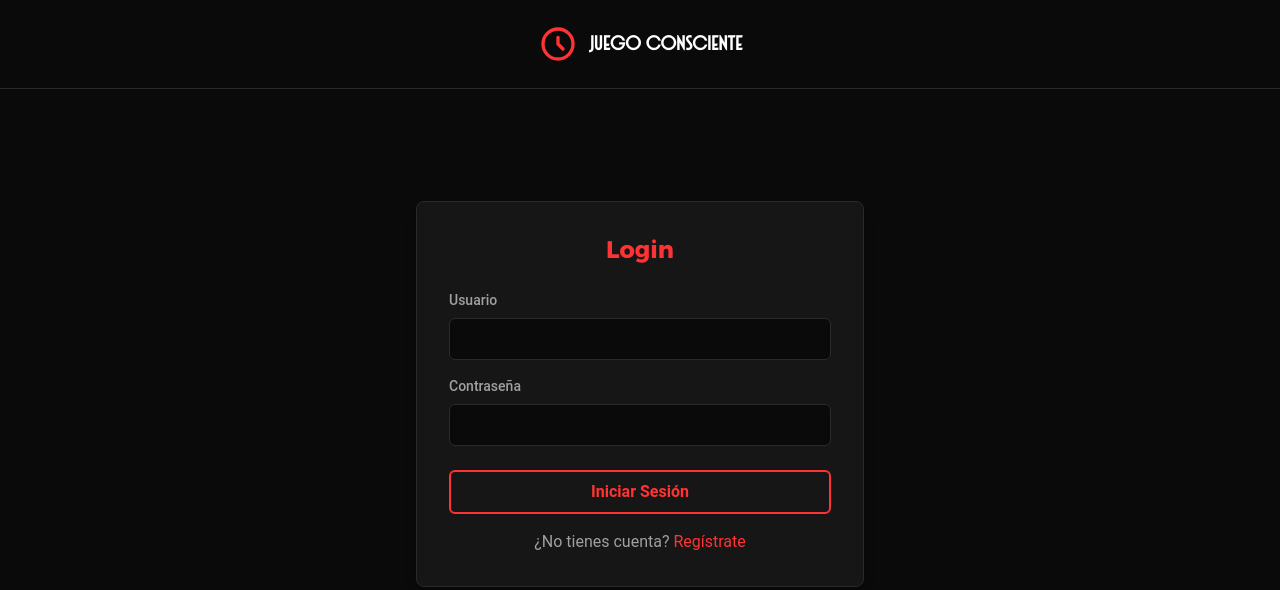
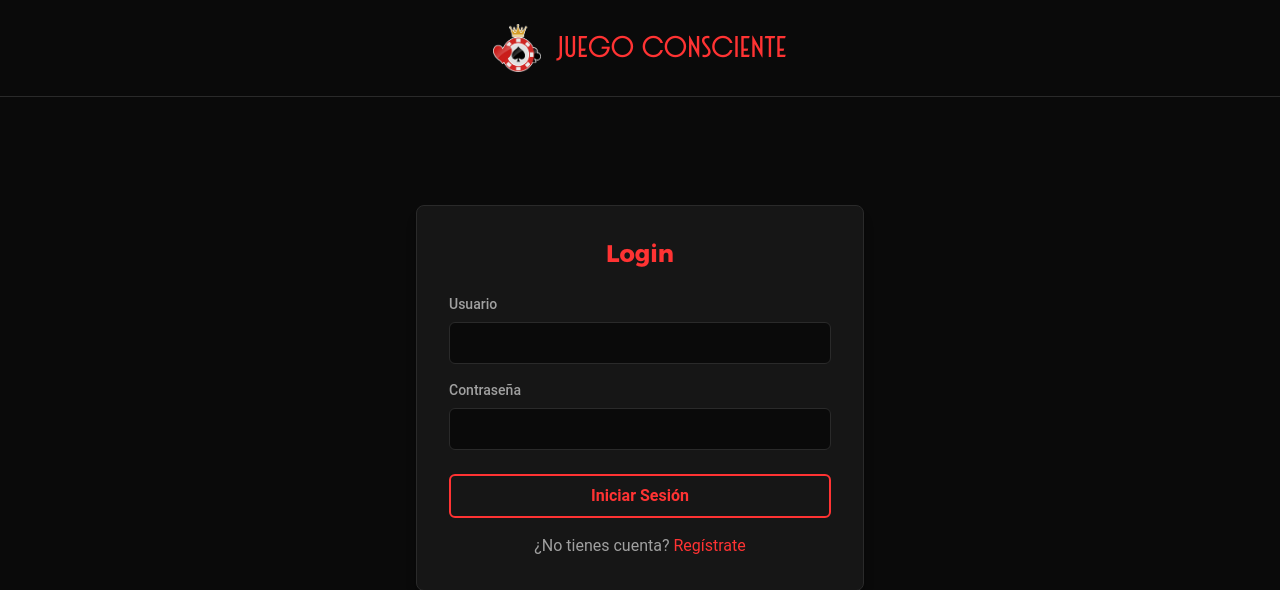
Before and after one commit to POLA-LCS/juego-consciente, a PHP site: page / in a window 1280 px wide. Shown: the top 590 px of the page. Run offline with PHP 8.4, Linux system fonts and the light colour scheme; some libraries are stand-ins or nearby versions; some web fonts are replaced.

Commit message:
prompt: Recuerda de mantener la consistencia en los estilos, el header_auth y el header tienen diferentes colores y no aplicaste el padding que pedí al header. Tampoco cambiaste el tamaño del logo ni hiciste que esté centrado verticalmente dentro del <a></a>

```diff
--- a/app/views/partials/header_auth.php
+++ b/app/views/partials/header_auth.php
@@ -1,10 +1,8 @@
 <header class="bg-[var(--color-header-bg)] text-white py-6 px-6 border-b border-[var(--color-border)]">
-    <div class="container mx-auto flex justify-center items-center gap-3">
-        <a href="?page=login" class="flex items-center gap-3">
-            <svg class="h-10 w-10 text-[var(--color-primary)]" fill="none" viewBox="0 0 24 24" stroke="currentColor">
-                <path stroke-linecap="round" stroke-linejoin="round" stroke-width="2" d="M12 8v4l3 3m6-3a9 9 0 11-18 0 9 9 0 0118 0z" />
-            </svg>
-            <span class="text-xl font-bold" style="font-family: 'Grand Casino', sans-serif;">Juego Consciente</span>
+    <div class="container mx-auto flex justify-center">
+        <a href="?page=login" class="flex items-center gap-4 group">
+            <img src="/ludopatia/public/assets/images/logo.png" alt="Logo" class="h-12 w-12">
+            <h1 class="text-3xl text-[var(--color-primary)] group-hover:text-[var(--color-primary-hover)] transition-colors" style="font-family: 'Grand Casino', sans-serif;">Juego Consciente</h1>
         </a>
     </div>
 </header>
```
Also changed, not shown: app/views/partials/header.php (+6 -6 lines).
